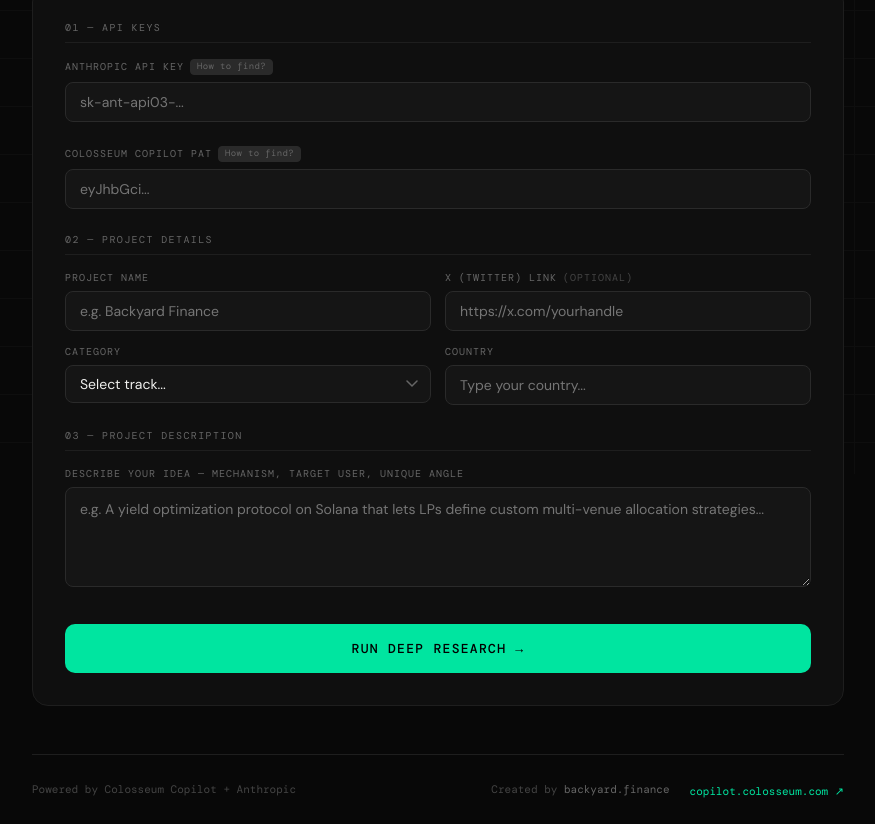
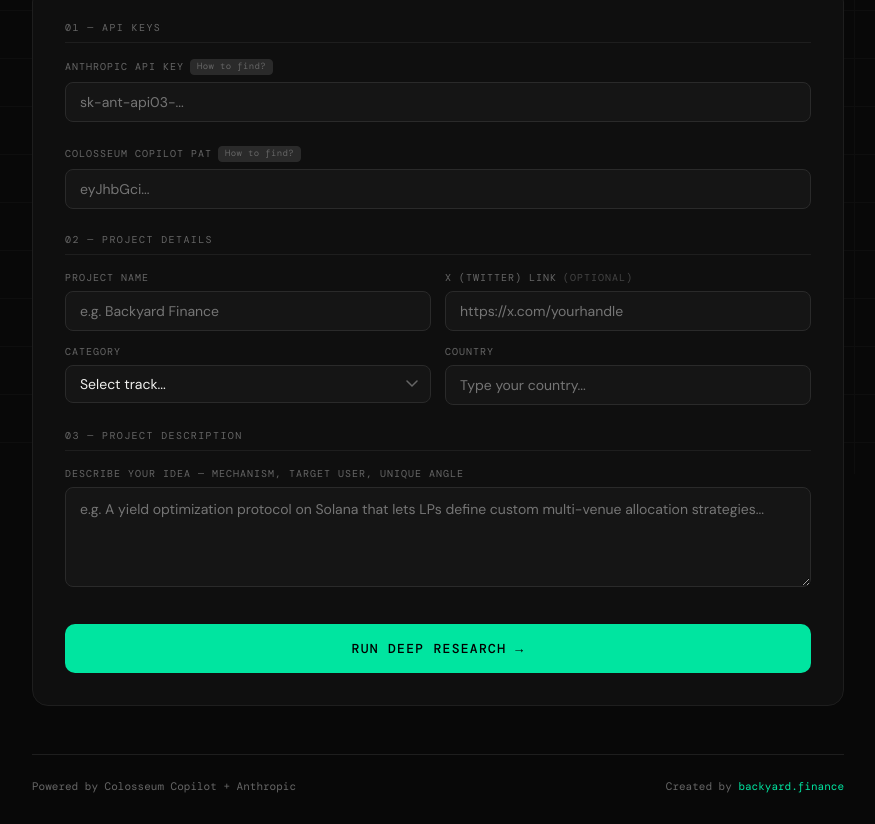
Before and after one commit to TheTrade0xk0/copilot-scorecard, a website: page index.html in a window 1280 px wide. Shown: the part 326-1150 px from the top of the page, without its empty margins (202-1077 px from the left). Drawn offline with nearby package versions, Linux system fonts and the light colour scheme.

Commit message:
Update index.html

```diff
--- a/index.html
+++ b/index.html
@@ -343,11 +343,8 @@ footer{border-top:1px solid var(--border);padding:24px 0;display:flex;justify-co
   </div>
 
   <footer>
-    <div class="footer-l">Powered by Colosseum Copilot + Anthropic</div>
-    <div style="display:flex;align-items:center;gap:20px;">
-      <span style="font-family:var(--font-mono);font-size:11px;color:var(--muted2);">Created by <a href="https://backyard.finance" target="_blank" style="color:var(--muted);text-decoration:none;">backyard.finance</a></span>
-      <div class="footer-r"><a href="https://copilot.colosseum.com" target="_blank">copilot.colosseum.com ↗</a></div>
-    </div>
+    <div style="font-family:var(--font-mono);font-size:11px;color:var(--muted);">Powered by Colosseum Copilot + Anthropic</div>
+    <div style="font-family:var(--font-mono);font-size:11px;color:var(--muted);">Created by <a href="https://backyard.finance" target="_blank" style="color:var(--green);text-decoration:none;">backyard.finance</a></div>
   </footer>
 </div>
 
```
